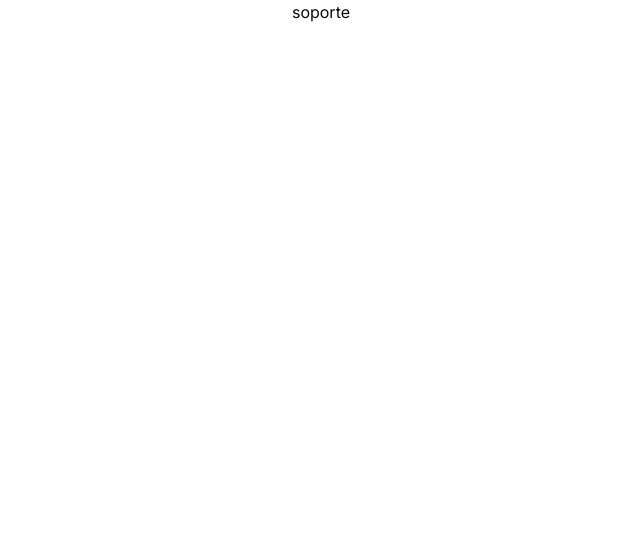
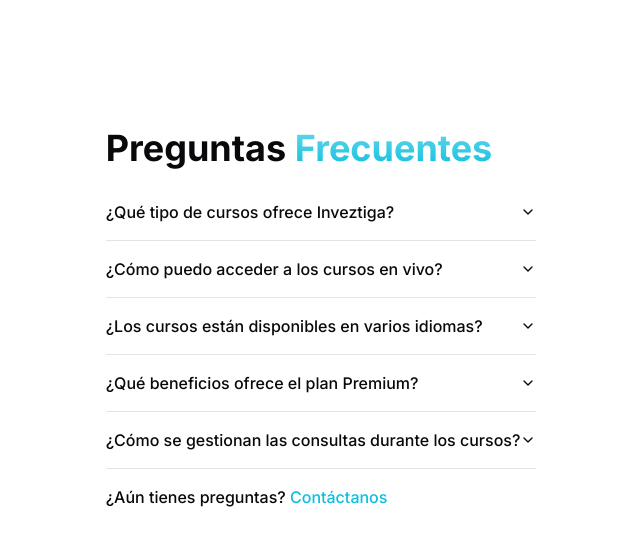
Before and after one commit to ReyserLynnn/startup-investiga, a Next.js app in the folder frontend/: page /soporte in a window 1280 px wide. Shown: the top 546 px of the page, without its empty margins (319-959 px from the left). Built offline with nearby package versions, Linux system fonts and the light colour scheme.

Commit message:
add frecuencies questions on soporte page

```diff
--- a/frontend/package.json
+++ b/frontend/package.json
@@ -11,6 +11,7 @@
   "dependencies": {
     "@hookform/resolvers": "^3.9.0",
     "@prisma/client": "5.18.0",
+    "@radix-ui/react-accordion": "^1.2.0",
     "@radix-ui/react-dialog": "^1.1.1",
     "@radix-ui/react-label": "^2.1.0",
     "@radix-ui/react-navigation-menu": "^1.2.0",
--- a/frontend/src/app/globals.css
+++ b/frontend/src/app/globals.css
@@ -63,6 +63,10 @@
   } */
 }
 
+html {
+  scroll-behavior: smooth;
+}
+
 .shadow {
   position: absolute;
   background: hsl(var(--primary) / 0%);
@@ -84,6 +88,23 @@
   to {
     background: hsl(var(--primary) / 80%);
     right: 160px;
+  }
+}
+
+@media (max-width: 1024px) {
+  .shadow {
+    top: 70px;
+  }
+
+  @keyframes shadow-slide {
+    from {
+      background: hsl(var(--primary) / 20%);
+      right: 460px;
+    }
+    to {
+      background: hsl(var(--primary) / 50%);
+      right: 160px;
+    }
   }
 }
 
--- a/frontend/src/app/page.tsx
+++ b/frontend/src/app/page.tsx
@@ -5,10 +5,11 @@ import { Hero } from '@/components/pages/home/Hero';
 import Opinions from '@/components/pages/home/Opinions';
 import { PuntosFuertes } from '@/components/pages/home/PuntosFuertes';
 import { ToolsIA } from '@/components/pages/home/ToolsIA';
+import { ScrollToTop } from '@/components/pages/layout/ScrollToTop';
 
 export default function Home() {
   return (
-    <main className="flex-1 flex flex-col items-center w-full">
+    <main className="flex-1 flex flex-col items-center w-full ">
       <Hero />
       <PuntosFuertes />
       <ToolsIA />
@@ -16,6 +17,7 @@ export default function Home() {
       <Docentes />
       <Opinions />
       <Bulletin />
+      <ScrollToTop />
     </main>
   );
 }
--- a/frontend/src/app/soporte/page.tsx
+++ b/frontend/src/app/soporte/page.tsx
@@ -1,7 +1,9 @@
+import { FAQ } from '@/components/pages/soporte/FAQ';
+
 export default function SoportePage() {
   return (
     <div className="flex-1">
-      soporte
+      <FAQ />
     </div>
   );
 }
--- /dev/null
+++ b/frontend/src/components/pages/layout/ScrollToTop.tsx
@@ -0,0 +1,39 @@
+"use client"
+import { useState, useEffect } from "react";
+import { ArrowUpToLine } from "lucide-react";
+import { Button } from "@/components/ui/button";
+
+export const ScrollToTop = () => {
+  const [showTopBtn, setShowTopBtn] = useState(false);
+
+  useEffect(() => {
+    window.addEventListener("scroll", () => {
+      if (window.scrollY > 400) {
+        setShowTopBtn(true);
+      } else {
+        setShowTopBtn(false);
+      }
+    });
+  }, []);
+
+  const goToTop = () => {
+    window.scroll({
+      top: 0,
+      left: 0,
+    });
+  };
+
+  return (
+    <>
+      {showTopBtn && (
+        <Button
+          onClick={goToTop}
+          className="fixed bottom-4 right-4 opacity-90 shadow-md"
+          size="icon"
+        >
+          <ArrowUpToLine className="h-4 w-4" />
+        </Button>
+      )}
+    </>
+  );
+};
--- /dev/null
+++ b/frontend/src/components/pages/soporte/FAQ.tsx
@@ -0,0 +1,92 @@
+import {
+  Accordion,
+  AccordionContent,
+  AccordionItem,
+  AccordionTrigger,
+} from "@/components/ui/accordion";
+import Link from "next/link";
+
+interface FAQProps {
+  question: string;
+  answer: string;
+  value: string;
+}
+
+const FAQList: FAQProps[] = [
+  {
+    question: "¿Qué tipo de cursos ofrece Inveztiga?",
+    answer: "Ofrecemos cursos en vivo especializados en la aplicación de IA en investigación científica.",
+    value: "item-1",
+  },
+  {
+    question: "¿Cómo puedo acceder a los cursos en vivo?",
+    answer:
+      "Puedes acceder a los cursos en vivo a través de nuestra plataforma después de registrarte y seleccionar el plan que mejor se adapte a tus necesidades.",
+    value: "item-2",
+  },
+  {
+    question: "¿Los cursos están disponibles en varios idiomas?",
+    answer:
+      "Actualmente, nuestros cursos están disponibles en español, con planes de expandir a otros idiomas en el futuro.",
+    value: "item-3",
+  },
+  {
+    question: "¿Qué beneficios ofrece el plan Premium?",
+    answer:
+      "El plan Premium incluye acceso completo a todos los cursos, sesiones exclusivas con expertos, y material adicional para profundizar en los temas.",
+    value: "item-4",
+  },
+  {
+    question: "¿Cómo se gestionan las consultas durante los cursos?",
+    answer:
+      "Durante los cursos, puedes realizar preguntas y participar en discusiones en tiempo real a través de nuestra plataforma, y los expertos responderán tus consultas.",
+    value: "item-5",
+  },
+];
+
+
+export const FAQ = () => {
+  return (
+    <section
+      id="faq"
+      className=" max-w-7xl py-24 sm:py-32 "
+    >
+      <h2 className="text-3xl md:text-4xl font-bold mb-4">
+        Preguntas{" "}
+        <span className="bg-gradient-to-b from-primary/60 to-primary text-transparent bg-clip-text">
+          Frecuentes
+        </span>
+      </h2>
+
+      <Accordion
+        type="single"
+        collapsible
+        className="w-full AccordionRoot"
+      >
+        {FAQList.map(({ question, answer, value }: FAQProps) => (
+          <AccordionItem
+            key={value}
+            value={value}
+          >
+            <AccordionTrigger className="text-left">
+              {question}
+            </AccordionTrigger>
+
+            <AccordionContent>{answer}</AccordionContent>
+          </AccordionItem>
+        ))}
+      </Accordion>
+
+      <h3 className="font-medium mt-4">
+      ¿Aún tienes preguntas?{" "}
+        <Link
+          rel="noreferrer noopener"
+          href="/contacto"
+          className="text-primary transition-all border-primary hover:border-b-2"
+        >
+          Contáctanos
+        </Link>
+      </h3>
+    </section>
+  );
+};
--- /dev/null
+++ b/frontend/src/components/ui/accordion.tsx
@@ -0,0 +1,58 @@
+"use client"
+
+import * as React from "react"
+import * as AccordionPrimitive from "@radix-ui/react-accordion"
+import { ChevronDown } from "lucide-react"
+
+import { cn } from "@/lib/utils"
+
+const Accordion = AccordionPrimitive.Root
+
+const AccordionItem = React.forwardRef<
+  React.ElementRef<typeof AccordionPrimitive.Item>,
+  React.ComponentPropsWithoutRef<typeof AccordionPrimitive.Item>
+>(({ className, ...props }, ref) => (
+  <AccordionPrimitive.Item
+    ref={ref}
+    className={cn("border-b", className)}
+    {...props}
+  />
+))
+AccordionItem.displayName = "AccordionItem"
+
+const AccordionTrigger = React.forwardRef<
+  React.ElementRef<typeof AccordionPrimitive.Trigger>,
+  React.ComponentPropsWithoutRef<typeof AccordionPrimitive.Trigger>
+>(({ className, children, ...props }, ref) => (
+  <AccordionPrimitive.Header className="flex">
+    <AccordionPrimitive.Trigger
+      ref={ref}
+      className={cn(
+        "flex flex-1 items-center justify-between py-4 font-medium transition-all hover:underline [&[data-state=open]>svg]:rotate-180",
+        className
+      )}
+      {...props}
+    >
+      {children}
+      <ChevronDown className="h-4 w-4 shrink-0 transition-transform duration-200" />
+    </AccordionPrimitive.Trigger>
+  </AccordionPrimitive.Header>
+))
+AccordionTrigger.displayName = AccordionPrimitive.Trigger.displayName
+
+const AccordionContent = React.forwardRef<
+  React.ElementRef<typeof AccordionPrimitive.Content>,
+  React.ComponentPropsWithoutRef<typeof AccordionPrimitive.Content>
+>(({ className, children, ...props }, ref) => (
+  <AccordionPrimitive.Content
+    ref={ref}
+    className="overflow-hidden text-sm transition-all data-[state=closed]:animate-accordion-up data-[state=open]:animate-accordion-down"
+    {...props}
+  >
+    <div className={cn("pb-4 pt-0", className)}>{children}</div>
+  </AccordionPrimitive.Content>
+))
+
+AccordionContent.displayName = AccordionPrimitive.Content.displayName
+
+export { Accordion, AccordionItem, AccordionTrigger, AccordionContent }
```
Also changed, not shown: 1 other file (tests, documents, lock files or other folders).
